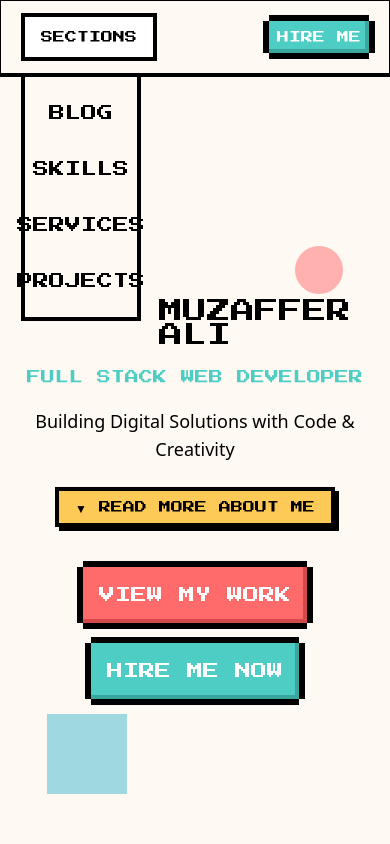
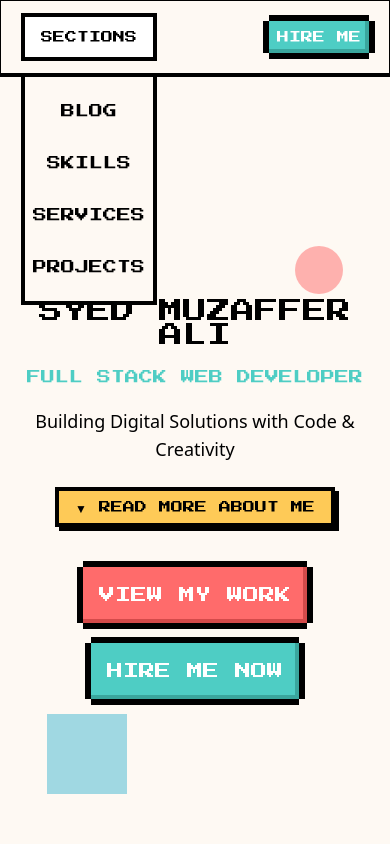
Before and after one commit to Muzzu153/muzaffer-portfolio, a React (Vite) app: page / in a window 390 px wide. Both pictures are taken after a click on the button "SECTIONS". Shown: the top 844 px of the page. Built offline with nearby package versions, Linux system fonts and the light colour scheme.

Commit message:
Modify the navbar for mobile view Change the font size for navlinks in the navbar for the mobiles. Remove the empty rectangle below the navbar

```diff
--- a/src/components/ui/NavItem.jsx
+++ b/src/components/ui/NavItem.jsx
@@ -1,10 +1,10 @@
 import { Link } from "react-router-dom";
 
-const NavItem = ({ link, activeSection }) => {
+const NavItem = ({ link, activeSection, className }) => {
     const isActive = activeSection === link.href.replace(/^\/|^#/, "");
 
     const baseClasses = `uppercase text-base p-2 transition-colors
-    ${isActive ? "bg-highlight border-2 border-dark" : "hover:text-primary"}`;
+    ${isActive ? "bg-highlight border-2 border-dark" : "hover:text-primary"} ${className}`;
 
     if (link.href.startsWith("/")) {
         return (
--- a/src/components/ui/Navbar.jsx
+++ b/src/components/ui/Navbar.jsx
@@ -127,13 +127,15 @@ const Navbar = () => {
               >
                 Sections
               </button>
-              <div className="absolute top-full  mt-3 w-30 bg-light border-4 border-dark p-4">
+              {isOpen && (
+                <div className="absolute top-full mt-3 w-30 bg-light border-4 px-16 border-dark py-4">
                   < div className="flex flex-col items-center gap-4">
-                  {isOpen && navLinks.map((link) => (
-                     <NavItem key={link.name} link={link} activeSection={activeSection} />
+                    {navLinks.map((link) => (
+                      <NavItem key={link.name} link={link} activeSection={activeSection} className="text-sm" />
                     ))}
                   </div>
                 </div>
+              )}
             </div>
           }
           <PhysicalButton
```
Lines whose indentation alone changed are shown as unchanged.
